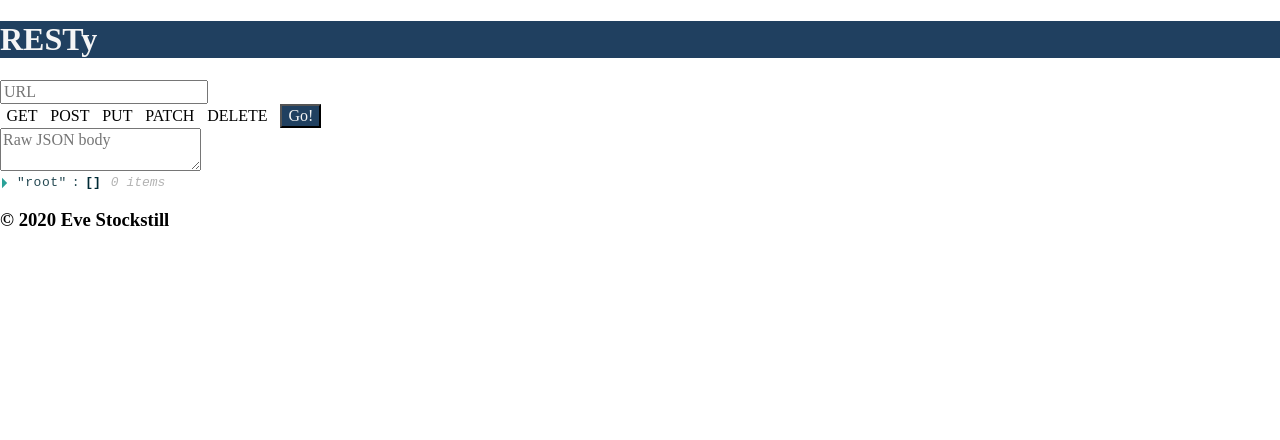
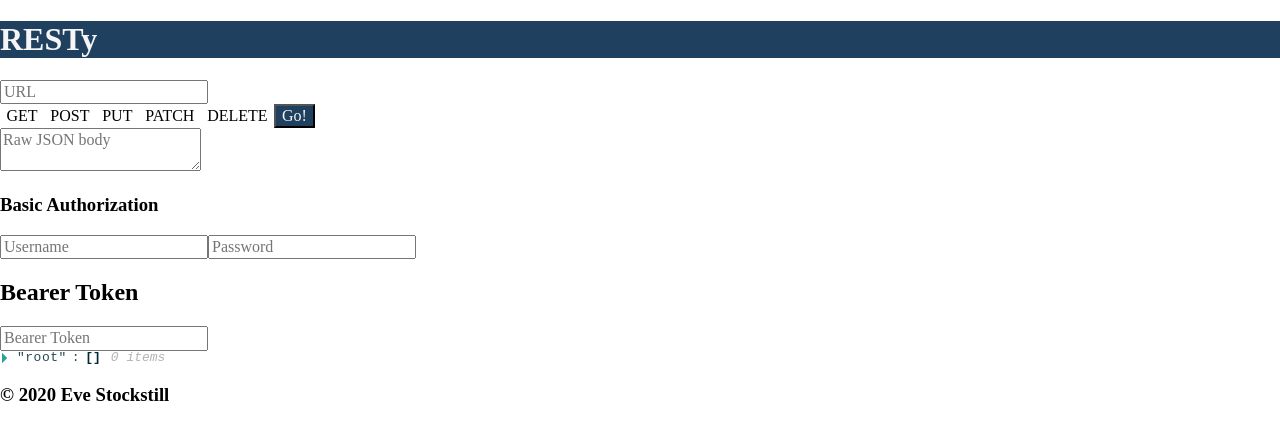
Before and after one commit to evestockstill/restyLab, a React app: page / in a window 1280 px wide. Shown: the top 440 px of the page. Built offline with nearby package versions, Linux system fonts and the light colour scheme.

Commit message:
added the auth and reworked form

```diff
--- a/src/Containers/Resty.js
+++ b/src/Containers/Resty.js
@@ -31,8 +31,8 @@ export default class Resty extends Component {
           URL={URL}
           resBody={resBody}
           reqBody={reqBody}
-          handleChange={this.handleChange}
-          handleSubmit={this.handleSubmit}
+          onChange={this.handleChange}
+          onSubmit={this.handleSubmit}
         />
 
       </>
--- a/src/components/Form/Form.js
+++ b/src/components/Form/Form.js
@@ -3,11 +3,9 @@ import PropTypes from 'prop-types';
 import styles from './Form.css';
 import ReactJson from 'react-json-view';
 
-const Form = ({ handleSubmit, handleChange, URL, resBody, reqBody }) => {
-  return (
-    <>
+const Form = ({ handleSubmit, handleChange, URL, resBody, reqBody, method, userName, password, bearerToken }) => (
+
   <form onSubmit={handleSubmit}>
-        <section className={styles.deck}>
     <input
       type='text'
       onChange={handleChange}
@@ -16,13 +14,13 @@ const Form = ({ handleSubmit, handleChange, URL, resBody, reqBody }) => {
       placeholder='URL'
       value={URL}
     />
-          <div id='methods'>
+    <section className={styles.radio}>
       <label>
         <input
           type='radio'
           onChange={handleChange}
           name='method'
-
+          checked={method === 'GET'}
           value='GET'
         />
         <span>GET</span>
@@ -32,6 +30,7 @@ const Form = ({ handleSubmit, handleChange, URL, resBody, reqBody }) => {
           type='radio'
           onChange={handleChange}
           name='method'
+          checked={method === 'POST'}
           value='POST'
         />
         <span>POST</span>
@@ -41,6 +40,7 @@ const Form = ({ handleSubmit, handleChange, URL, resBody, reqBody }) => {
           type='radio'
           onChange={handleChange}
           name='method'
+          checked={method === 'PUT'}
           value='PUT'
         />
         <span>PUT</span>
@@ -50,6 +50,7 @@ const Form = ({ handleSubmit, handleChange, URL, resBody, reqBody }) => {
           type='radio'
           onChange={handleChange}
           name='method'
+          checked={method === 'PATCH'}
           value='PATCH'
         />
         <span>PATCH</span>
@@ -59,37 +60,45 @@ const Form = ({ handleSubmit, handleChange, URL, resBody, reqBody }) => {
           type='radio'
           onChange={handleChange}
           name='method'
+          checked={method === 'DELETE'}
           value='DELETE'
         />
         <span>DELETE</span>
       </label>
-            <label>
       <button type='submit'>Go!</button>
-            </label>
-          </div>
     </section>
     <section className={styles.deck_2}>
       <textarea
+        name='reqBody'
+        type="text"
         placeholder='Raw JSON body'
-            name='reqBody'
         value={reqBody}
         onChange={handleChange}
       ></textarea>
-        </section>
+      <section className={styles.auth}>
+        <h3>Basic Authorization</h3>
+        <input type="text" placeholder="Username" value={userName} name="userName" onChange={handleChange} />
+        <input type="text" placeholder="Password" value={password} name="password" onChange={handleChange} />
+        <h2>Bearer Token</h2>
+        <input type="text" placeholder="Bearer Token" value={bearerToken} name="bearerToken" onChange={handleChange} />
         <section>
           <ReactJson src={resBody} />
         </section>
+      </section>
+    </section>
   </form>
-    </>
 );
-};
+
 Form.propTypes = {
   handleSubmit: PropTypes.func.isRequired,
   handleChange: PropTypes.func.isRequired,
   URL: PropTypes.string.isRequired,
   resBody: PropTypes.array.isRequired,
-  reqBody: PropTypes.string.isRequired
-
+  reqBody: PropTypes.string.isRequired,
+  method: PropTypes.string.isRequired,
+  userName: PropTypes.string.isRequired,
+  bearerToken: PropTypes.string.isRequired,
+  password: PropTypes.string.isRequired
 };
 
 export default Form;
```
Also changed, not shown: src/components/History/History.js (added). Lines whose indentation alone changed are shown as unchanged.
